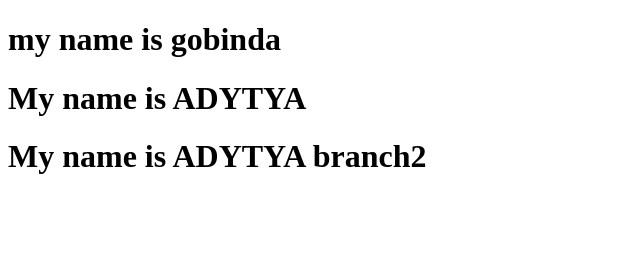
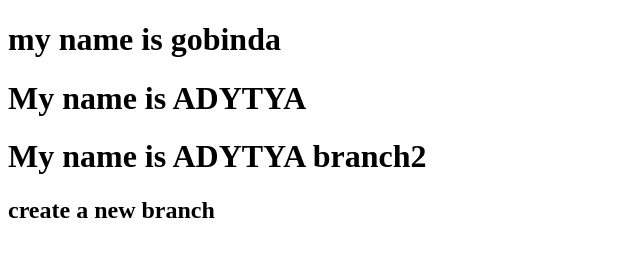
Before and after one commit to GOBINDA-GAGAN/LearnGitHub, a plain HTML site: page index.html in a window 1280 px wide. Shown: the whole page, without its empty margins (0-640 px from the left). Drawn offline with Linux system fonts and the light colour scheme.

Commit message:
create a new branch

```diff
--- a/index.html
+++ b/index.html
@@ -12,6 +12,7 @@
   <h1> my name is gobinda</h1>
   <h1>My name is ADYTYA</h1>
   <h1>My name is ADYTYA branch2</h1>
+  <h2>create a new branch</h2>
 </body>
 
 </html>
```
